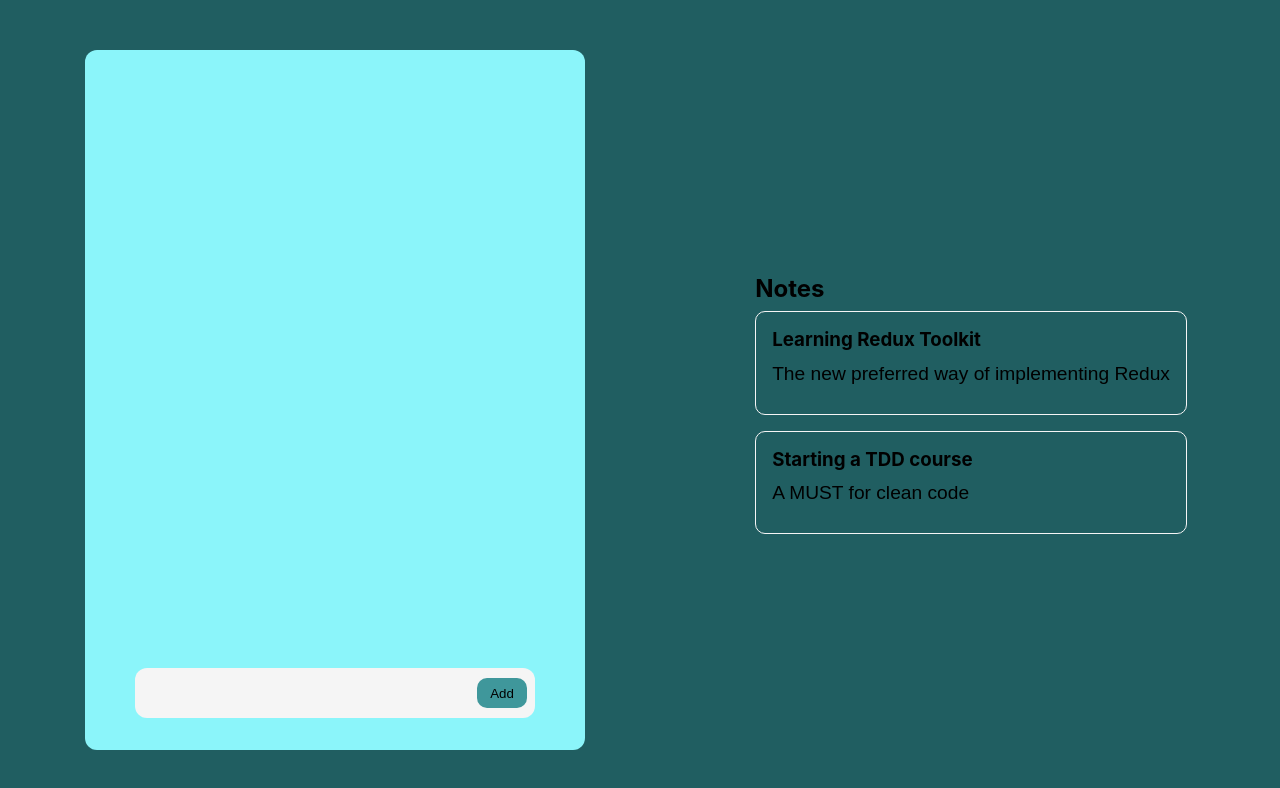
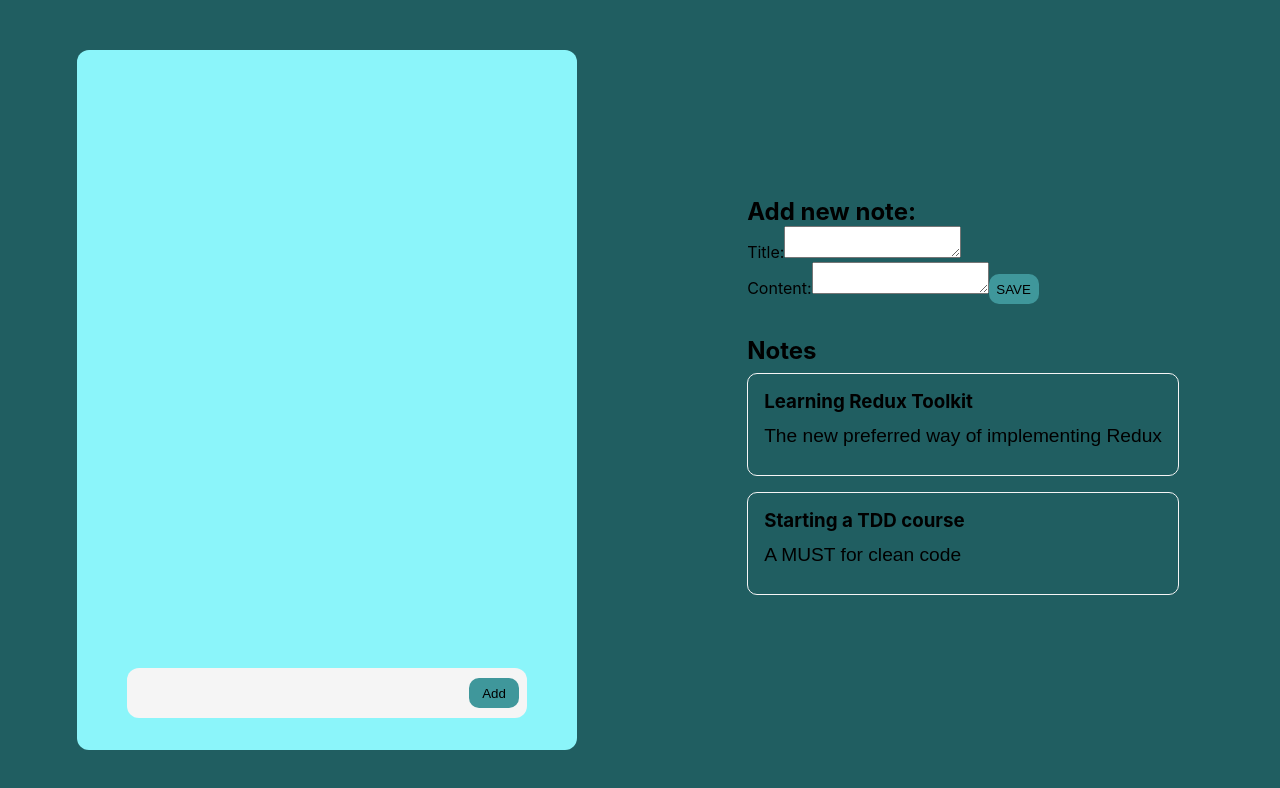
Before and after one commit to MayuRuru/redux-ToDo, a React (Create React App) app: page / in a window 1280 px wide. Shown: the top 788 px of the page. Built offline with nearby package versions, Linux system fonts and the light colour scheme.

Commit message:
add form and refact logic to slice

```diff
--- a/src/App.css
+++ b/src/App.css
@@ -5,7 +5,6 @@ main {
   display: flex;
   justify-content: space-around;
   align-items: center;
-  margin: auto;
 }
 
 h1 {
--- a/src/App.js
+++ b/src/App.js
@@ -1,5 +1,6 @@
 import React from "react";
 import "./App.css";
+import NoteForm from "./components/notes/NoteForm";
 import NotesList from "./components/notes/NotesList";
 import TasksList from "./components/tasks/TasksList";
 
@@ -7,7 +8,10 @@ function App() {
   return (
     <main>
       <TasksList />
-      <NotesList />
+      <section>
+        <NoteForm />
+        <NotesList />
+      </section>
     </main>
   );
 }
--- /dev/null
+++ b/src/components/notes/NoteForm.js
@@ -0,0 +1,53 @@
+import React from "react";
+import { useState } from "react";
+import { useDispatch } from "react-redux";
+import { nanoid } from "@reduxjs/toolkit";
+import { noteAdded } from "../../features/notes/notesSlice";
+
+const NoteForm = () => {
+  const dispatch = useDispatch();
+  const [title, setTitle] = useState("");
+  const [content, setContent] = useState("");
+
+  const onTitleChanged = (e) => setTitle(e.target.value);
+  const onContentChanged = (e) => setContent(e.target.value);
+
+  const onSaveNoteClicked = () => {
+    if (title && content) {
+      dispatch(noteAdded(title, content));
+      setTitle("");
+      setContent("");
+    }
+  };
+
+  return (
+    <section>
+      <h2>Add new note:</h2>
+      <form>
+        <label htmlFor="noteTitle">Title:</label>
+        <textarea
+          type="text"
+          id="noteTitle"
+          name="noteTitle"
+          value={title}
+          onChange={onTitleChanged}
+        />
+      </form>
+      <form>
+        <label htmlFor="noteContent">Content:</label>
+        <textarea
+          type="text"
+          id="noteContent"
+          name="noteContent"
+          value={content}
+          onChange={onContentChanged}
+        />
+        <button type="button" onClick={onSaveNoteClicked}>
+          SAVE
+        </button>
+      </form>
+    </section>
+  );
+};
+
+export default NoteForm;
--- a/src/components/notes/NotesList.css
+++ b/src/components/notes/NotesList.css
@@ -1,5 +1,5 @@
 section {
-  margin-top: 1em;
+  margin: 1em;
   display: flex;
   flex-direction: column;
 }
--- a/src/components/tasks/TasksList.css
+++ b/src/components/tasks/TasksList.css
@@ -7,6 +7,7 @@
   background-color: #8bf5fa;
   border-radius: 12px;
   padding: 32px 0;
+  margin: 1em;
 }
 
 .taskList_container {
--- a/src/features/notes/notesSlice.js
+++ b/src/features/notes/notesSlice.js
@@ -1,4 +1,4 @@
-import { createSlice } from "@reduxjs/toolkit";
+import { createSlice, nanoid } from "@reduxjs/toolkit";
 
 const initialState = [
   {
@@ -16,9 +16,27 @@ const initialState = [
 const notesSlice = createSlice({
   name: "notes",
   initialState,
-  reducers: {},
+  reducers: {
+    noteAdded: {
+      reducer(state, action) {
+        state.push(action.payload);
+      },
+      // prepare callback function to separate logic from component:
+      prepare(title, content) {
+        return {
+          payload: {
+            id: nanoid(),
+            title,
+            content,
+          },
+        };
+      },
+    },
+  },
 });
 
 export default notesSlice.reducer;
 
 export const selectNotesList = (state) => state.notes;
+
+export const { noteAdded } = notesSlice.actions;
```
Also changed, not shown: src/features/tasks/tasksSlice.js (+6 -7 lines).
